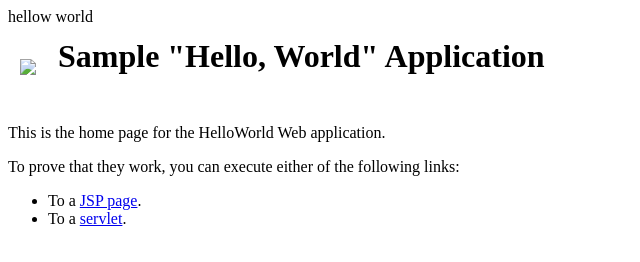
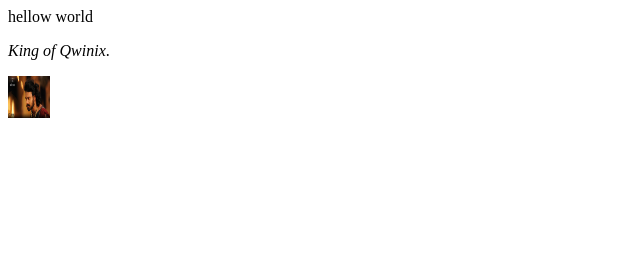
Before and after one commit to samarth07/don, a plain HTML site: page index.html in a window 1280 px wide. Shown: the whole page, without its empty margins (0-640 px from the left). Drawn offline with Linux system fonts and the light colour scheme.

Commit message:
Adding pages

```diff
--- a/index.html
+++ b/index.html
@@ -1,27 +1,10 @@
 hellow world
 <html>
   <head>
-    <title>Sample "Hello, World" Application</title>
-  </head>
-  <body bgcolor=white>
-
-    <table border="0" cellpadding="10">
-      <tr>
-        <td>
-          <img src="images/springsource.png">
-        </td>
-        <td>
-          <h1>Sample "Hello, World" Application</h1>
-        </td>
-      </tr>
-    </table>
-
-    <p>This is the home page for the HelloWorld Web application. </p>
-    <p>To prove that they work, you can execute either of the following links:
-    <ul>
-      <li>To a <a href="hello.jsp">JSP page</a>.
-      <li>To a <a href="hello">servlet</a>.
-    </ul>
-
-  </body>
+    <title> DON </title>
+</head>
+<body bgcolor=white>
+<p><i>King of Qwinix</i>.</p>
+ <img src="Bahubali-first.jpg" alt="Smiley face" height="42" width="42">
+</body>
 </html>
```
Also changed, not shown: Bahubali-first.jpg (added).
